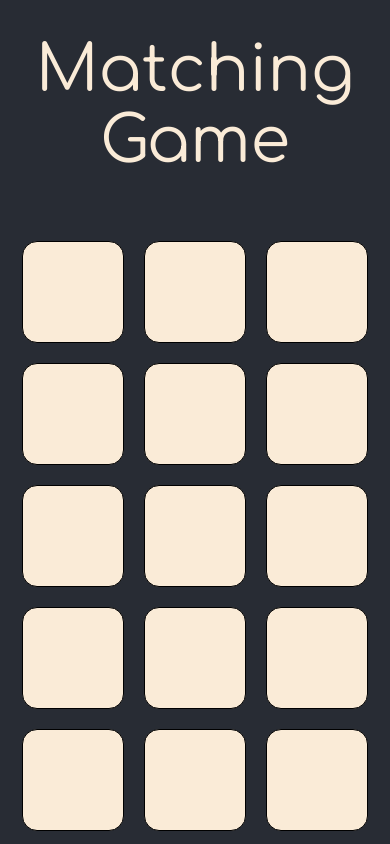
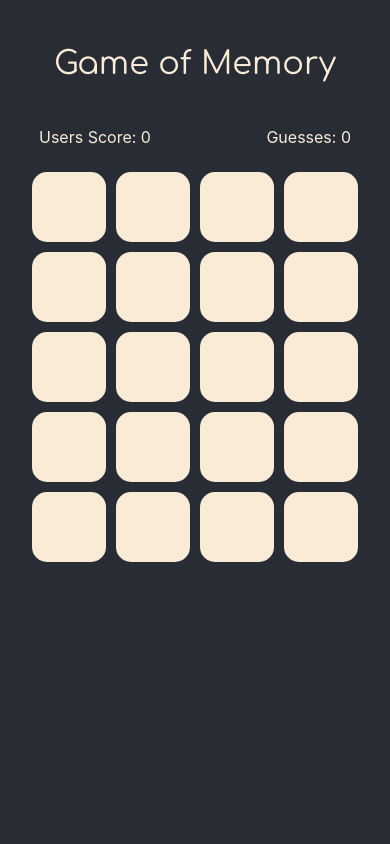
Before and after one commit to amlane/matching-game, a React (Create React App) app: page / in a window 390 px wide. Shown: the top 844 px of the page. Built offline with nearby package versions, Linux system fonts and the light colour scheme.

Commit message:
let's deploy this puppy

```diff
--- a/src/App.js
+++ b/src/App.js
@@ -6,7 +6,7 @@ import Cards from "./components/Cards";
 function App() {
   return (
     <div className="App">
-      <header className="App-header">Matching Game</header>
+      <header className="App-header">Game of Memory</header>
       <Cards />
     </div>
   );
--- a/src/components/Cards.jsx
+++ b/src/components/Cards.jsx
@@ -12,11 +12,12 @@ function Cards() {
   const [indexOfFirstSelection, setIndexOfFirstSelection] = useState(null);
   const [displayMessage, setDisplayMessage] = useState(null);
   const [isPlayDisabled, setIsPlayDisabled] = useState(false);
+  const [usersScore, setUsersScore] = useState(0);
+  const [guessCount, setGuessCount] = useState(0);
 
-  // TO DO - handle user score and winning matches
+  // TO DO - handle different difficulty levels and board sizes
 
   useEffect(() => {
-    // console.log("testing");
     let newGame = [];
     let count = 0;
     for (let i = 1; i <= cardQty / 2; i++) {
@@ -31,7 +32,6 @@ function Cards() {
   }, [cardQty]);
 
   useEffect(() => {
-    // console.log("blahhh");
     let initializeBoard = [];
     for (let i = 0; i < cardQty; i++) {
       initializeBoard.push(0);
@@ -45,9 +45,13 @@ function Cards() {
   };
 
   if (!gameBoard) return <h1>Loading game...</h1>;
-  //   console.log(gameBoard);
+
   return (
     <>
+      <div className="scoreboard">
+        <span>Users Score: {usersScore}</span>
+        <span>Guesses: {guessCount}</span>
+      </div>
       <div className="gameboard">
         {gameBoard.map((card, i) => {
           return (
@@ -66,6 +70,10 @@ function Cards() {
               setIsPlayDisabled={setIsPlayDisabled}
               indexOfFirstSelection={indexOfFirstSelection}
               setIndexOfFirstSelection={setIndexOfFirstSelection}
+              usersScore={usersScore}
+              setUsersScore={setUsersScore}
+              guessCount={guessCount}
+              setGuessCount={setGuessCount}
             />
           );
         })}
--- a/src/components/SingleCard.jsx
+++ b/src/components/SingleCard.jsx
@@ -27,6 +27,10 @@ function SingleCard({
   isPlayDisabled,
   indexOfFirstSelection,
   setIndexOfFirstSelection,
+  setUsersScore,
+  usersScore,
+  guessCount,
+  setGuessCount,
 }) {
   const displayIconByCard = () => {
     switch (card) {
@@ -80,13 +84,14 @@ function SingleCard({
         newArray.push(0);
       }
     }
-    console.log("new array", newArray);
     resetFlips(newArray);
 
     setSelectionCount(0);
   };
 
   const selectCard = () => {
+    // handles any display messages from previous turn
+    setDisplayMessage(null);
     // handles not allowing user to select a card while game is processing current instruction
     if (isPlayDisabled) return;
     // handles clicking the same card for both selections
@@ -128,6 +133,7 @@ function SingleCard({
         // mark the winning indices as a 2 and handle when the board is reinitialized so that they are not turned back over
         setTimeout(() => {
           markWinningCards();
+          setUsersScore(usersScore + 1);
           setIsPlayDisabled(false);
         }, 2000);
       } else {
@@ -138,13 +144,13 @@ function SingleCard({
           setIsPlayDisabled(false);
         }, 2000);
       }
-      // console.log(isFlipped);
       // reset the board
+      setGuessCount(guessCount + 1);
       setFirstSelection(null);
       setIndexOfFirstSelection(null);
     }
   };
-  // console.log(isFlipped, index);
+
   return (
     <div className="single-card" onClick={() => selectCard()}>
       {isFlipped[index] ? displayIconByCard() : null}
--- a/src/styles/App.css
+++ b/src/styles/App.css
@@ -14,3 +14,10 @@
   font-family: Comfortaa, sans-serif;
   font-size: 4em;
 }
+
+@media only screen and (max-width: 900px) {
+  .App-header {
+    min-height: 15vh;
+    font-size: 2em;
+  }
+}
--- a/src/styles/Cards.css
+++ b/src/styles/Cards.css
@@ -1,5 +1,4 @@
 .single-card {
-  border: 1px solid;
   height: 100px;
   width: 100px;
   margin: 10px;
@@ -23,3 +22,22 @@
   align-items: center;
   margin: 20px auto;
 }
+
+.scoreboard {
+  color: antiquewhite;
+  display: flex;
+  justify-content: space-between;
+  width: 30%;
+  margin: 0 auto;
+}
+
+@media only screen and (max-width: 900px) {
+  .single-card {
+    height: 70px;
+    width: 19%;
+    margin: 5px;
+  }
+  .scoreboard {
+    width: 80%;
+  }
+}
```
